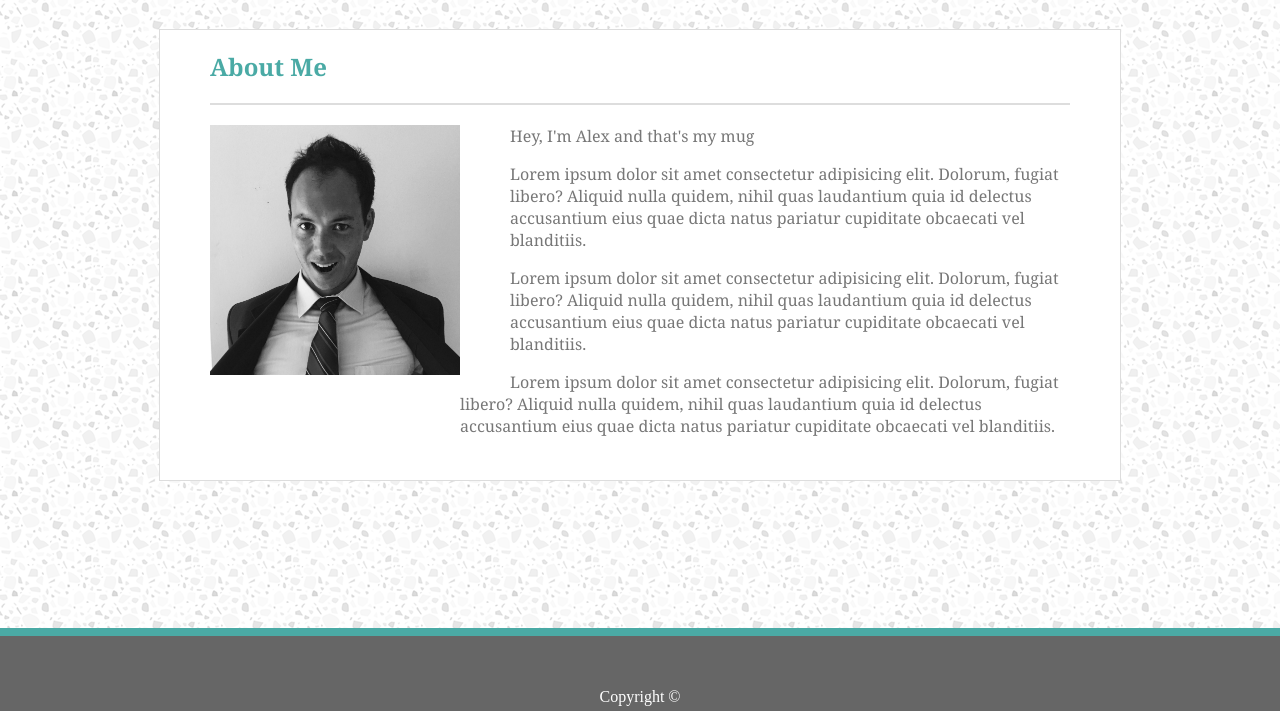
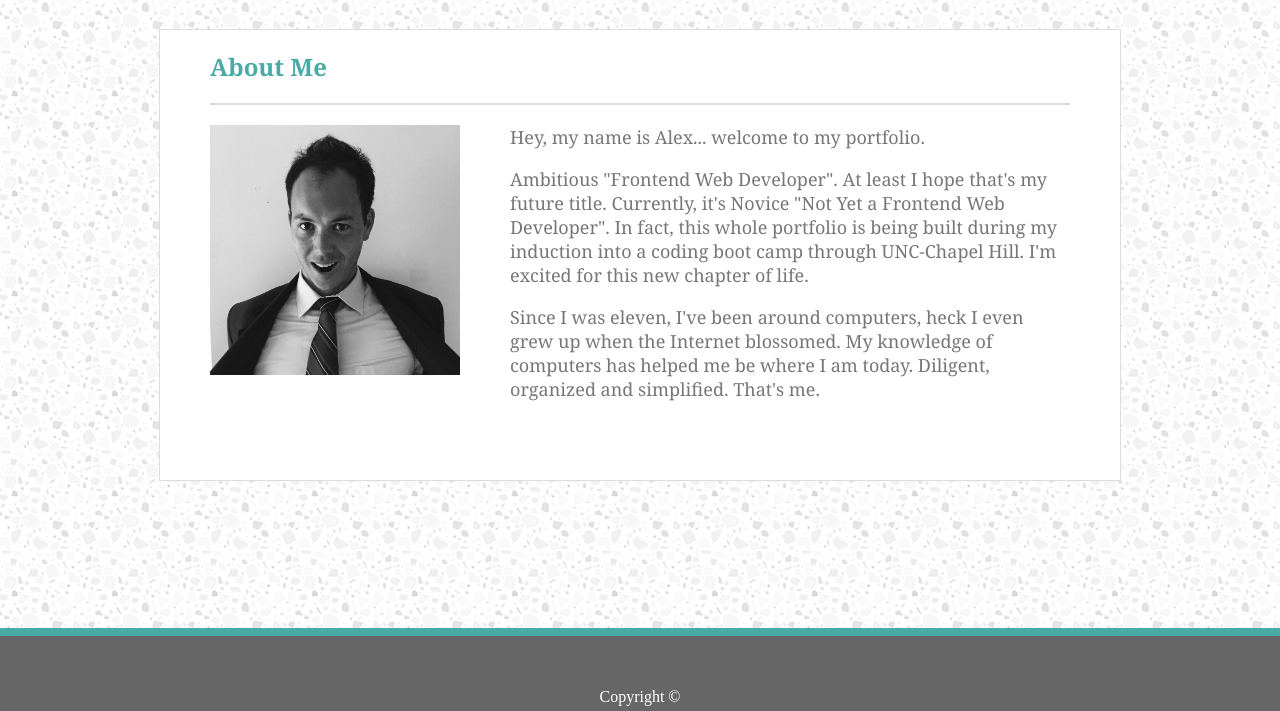
Before and after one commit to RhinehartA05/Basic-Portfolio, a plain HTML site: page index.html in a window 1280 px wide. Shown: the part 89-800 px from the top of the page. Drawn offline with Linux system fonts and the light colour scheme.

Commit message:
updated About Me Text

```diff
--- a/assets/css/style.css
+++ b/assets/css/style.css
@@ -122,7 +122,9 @@ footer {
 .main-text {
 margin: 0 50px 0 300px;
 font-family: Georgia, 'Times New Roman', Times, serif;
+font-size: 18px;
 color: #777777;
+
 }
 /*--------------------End "About" Style---*/
 
--- a/index.html
+++ b/index.html
@@ -38,11 +38,9 @@
                 </div>
 
                 <div class="main-text">
-                    <p>Hey, I'm Alex and that's my mug</p>
-                    <p>Lorem ipsum dolor sit amet consectetur adipisicing elit. Dolorum, fugiat libero? Aliquid nulla quidem, nihil quas laudantium quia id delectus accusantium eius quae dicta natus pariatur cupiditate obcaecati vel blanditiis.</p>
-
-                    <p>Lorem ipsum dolor sit amet consectetur adipisicing elit. Dolorum, fugiat libero? Aliquid nulla quidem, nihil quas laudantium quia id delectus accusantium eius quae dicta natus pariatur cupiditate obcaecati vel blanditiis.</p>
-                    <p>Lorem ipsum dolor sit amet consectetur adipisicing elit. Dolorum, fugiat libero? Aliquid nulla quidem, nihil quas laudantium quia id delectus accusantium eius quae dicta natus pariatur cupiditate obcaecati vel blanditiis.</p>
+                    <p>Hey, my name is Alex... welcome to my portfolio.</p>
+                    <p>Ambitious "Frontend Web Developer". At least I hope that's my future title. Currently, it's Novice "Not Yet a Frontend Web Developer". In fact, this whole portfolio is being built during my induction into a coding boot camp through UNC-Chapel Hill. I'm excited for this new chapter of life.</p>
+                    <p>Since I was eleven, I've been around computers, heck I even grew up when the Internet blossomed. My knowledge of computers has helped me be where I am today. Diligent, organized and simplified. That's me.</p>
 
                 </div>
             </div>
```
